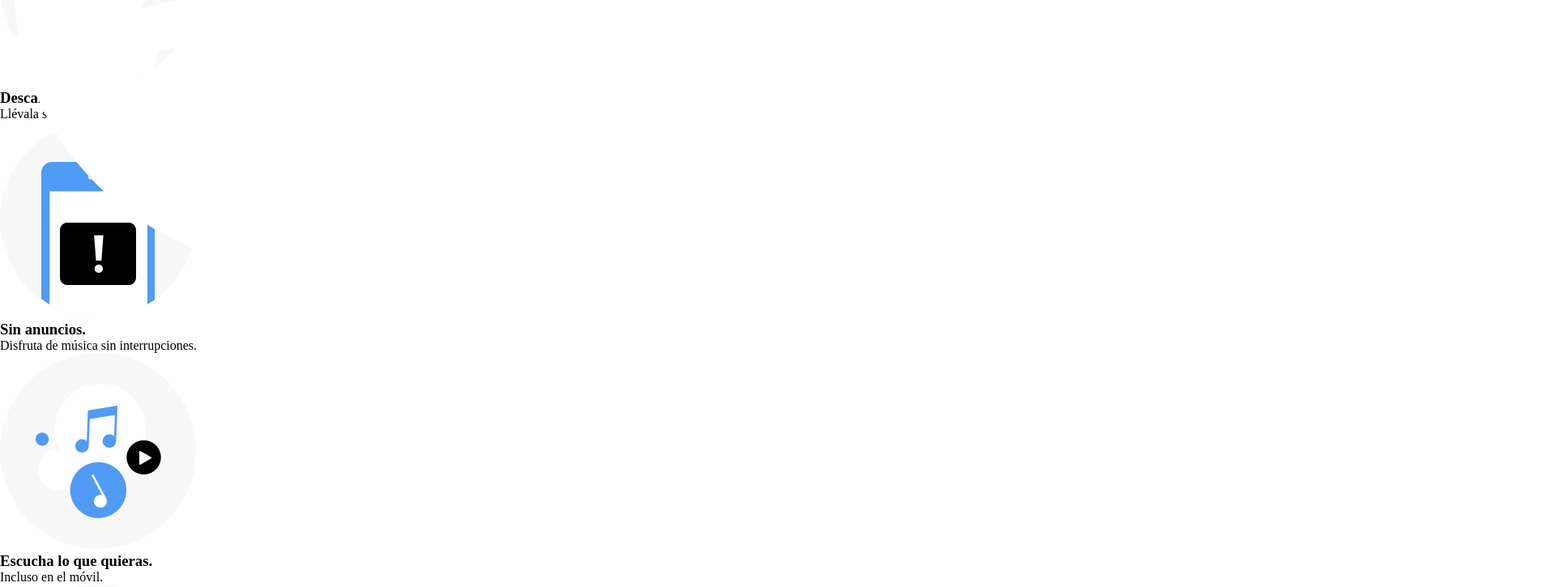
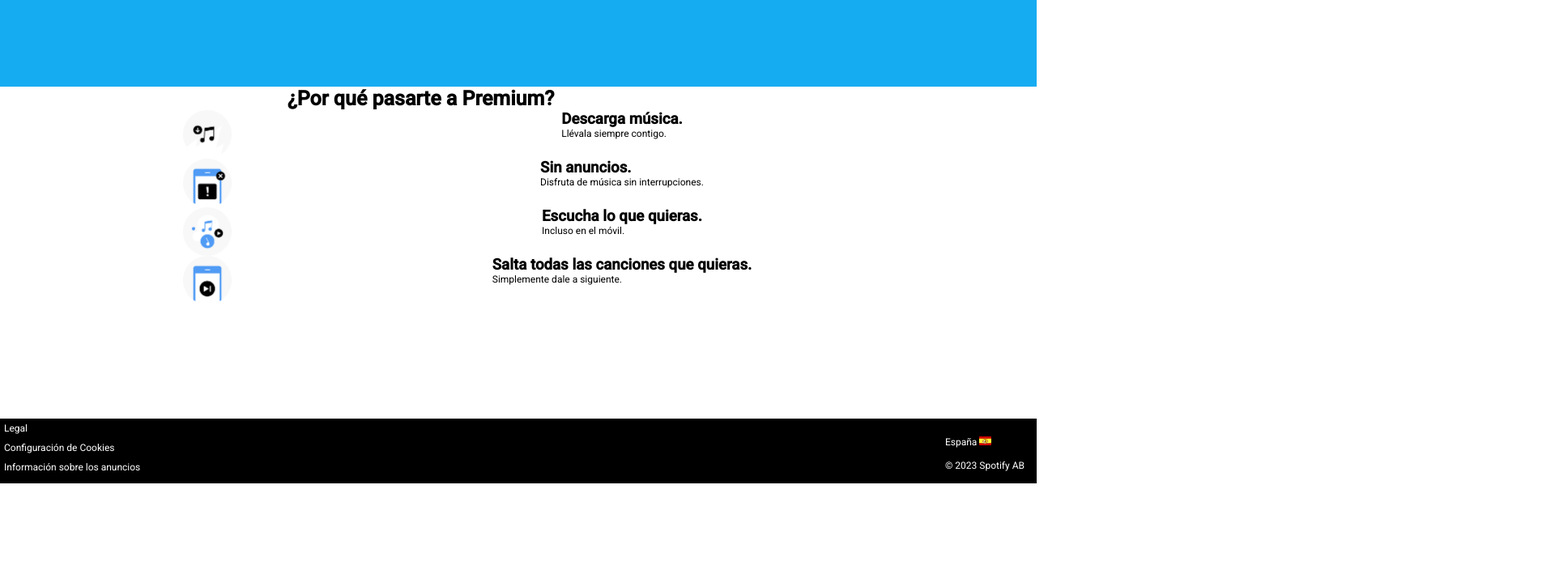
Before and after one commit to Adalab/promo-U-module-1-pair-1-spotify, a website: page public/index.html in a window 1280 px wide. Shown: the part 373-1098 px from the top of the page at 81% size, 1920 px wide, since content can reach past the window. After the commit the page ends 970 px from the top, so only its background shows below. Drawn offline with Linux system fonts and the light colour scheme.

Commit message:
grid-secundaria

```diff
--- a/public/index.html
+++ b/public/index.html
@@ -42,40 +42,57 @@
         </p>
     </section>
     <section class="secundaria">
-        <h2>¿Por qué pasarte a Premium?</h2>
+      <h2 class="h2">¿Por qué pasarte a Premium?</h2>
       <ul class="lista">
-            <li>
-                <img src="./assets/images/benefit-1.png" alt="imagen descarga" class="imgbenefit" />
-                <div>
+        <li class="lista-li">
+          <img
+            src="./assets/images/benefit-1.png"
+            alt="imagen descarga"
+            class="imgbenefit"
+          />
+        </li>
+        <li class="lista-li">
           <h3>Descarga música.</h3>
           <p class="p3">Llévala siempre contigo.</p>
-                </div>
         </li>
-            <li>
-                <img src="./assets/images/benefit-2.png" alt="sin anuncios" class="imgbenefit" />
-                <div>
+        <li class="lista-li">
+          <img
+            src="./assets/images/benefit-2.png"
+            alt="sin anuncios"
+            class="imgbenefit"
+          />
+        </li>
+        <li class="lista-li">
           <h3>Sin anuncios.</h3>
           <p class="p3">Disfruta de música sin interrupciones.</p>
-                </div>
         </li>
 
-            <li>
-                <img src="./assets/images/benefit-3.png" alt="escucha lo que quieras" class="imgbenefit" />
-                <div>
+        <li class="lista-li">
+          <img
+            src="./assets/images/benefit-3.png"
+            alt="escucha lo que quieras"
+            class="imgbenefit"
+          />
+        </li>
+        <li class="lista-li">
           <h3>Escucha lo que quieras.</h3>
           <p class="p3">Incluso en el móvil.</p>
-                </div>
         </li>
 
-            <li>
-                <img src="./assets/images/benefit-4.png" alt="salta canciones" class="imgbenefit" />
-                <div>
+        <li class="lista-li">
+          <img
+            src="./assets/images/benefit-4.png"
+            alt="salta canciones"
+            class="imgbenefit"
+          />
+        </li>
+        <li class="lista-li">
           <h3>Salta todas las canciones que quieras.</h3>
           <p class="p3">Simplemente dale a siguiente.</p>
-                </div>
         </li>
       </ul>
     </section>
+
   </main>
   <footer class="piedepagina">
       <nav class="footer-left">
--- a/src/scss/layout/_secundaria.scss
+++ b/src/scss/layout/_secundaria.scss
@@ -1,38 +1,34 @@
 .secundaria {
     font-family: $font-family;
     height: 50vh;
-    display: flex;
-    flex-direction: column;
-    justify-content: center;
     text-align: center;
-    margin-left: 30px;
-    margin-right: 30px;
+    max-width: 80vw;
 }
 
-.secundaria h2 {
-    margin-left: 50px;
-    margin-right: 50px;
-    margin-bottom: 15px;
-}
 
-.h2{
-    font-size: 50px;
+
+.h2 {
+
+    font-size: 25px;
+    grid-area: h2;
 
 }
 
 .lista{
-    display: flex;
-    flex-direction: column;
-    justify-content: center;
-    align-items: left;
     list-style: none;
-    gap: 3px;
+    display: grid;
+    grid-template-columns: 1fr 1fr;
+    grid-template-rows: auto;
+    justify-items: center;
+
 
 }
 
-.lista li {
+.lista-li {
     display: flex;
     text-align: left;
+    flex-direction: column;
+
 }
 
 .p1{
```
Also changed, not shown: src/html/partials/secundaria.html (+33 -17 lines), public/assets/css/main.css, 1 other file. Lines whose indentation alone changed are shown as unchanged.
